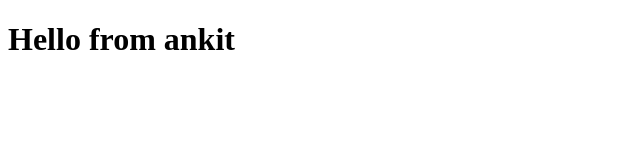
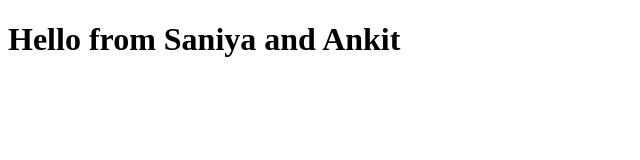
Before and after one commit to AnkitDhiman71/testing, a plain HTML site: page index.html in a window 1280 px wide. Shown: the whole page, without its empty margins (0-640 px from the left). Drawn offline with Linux system fonts and the light colour scheme.

Commit message:
Added new features

```diff
--- a/index.html
+++ b/index.html
@@ -6,7 +6,6 @@
     <title>Document</title>
 </head>
 <body>
-    <h1>Hello from ankit
-    </h1>
+    <h1>Hello from Saniya and Ankit</h1>
 </body>
 </html>
```
